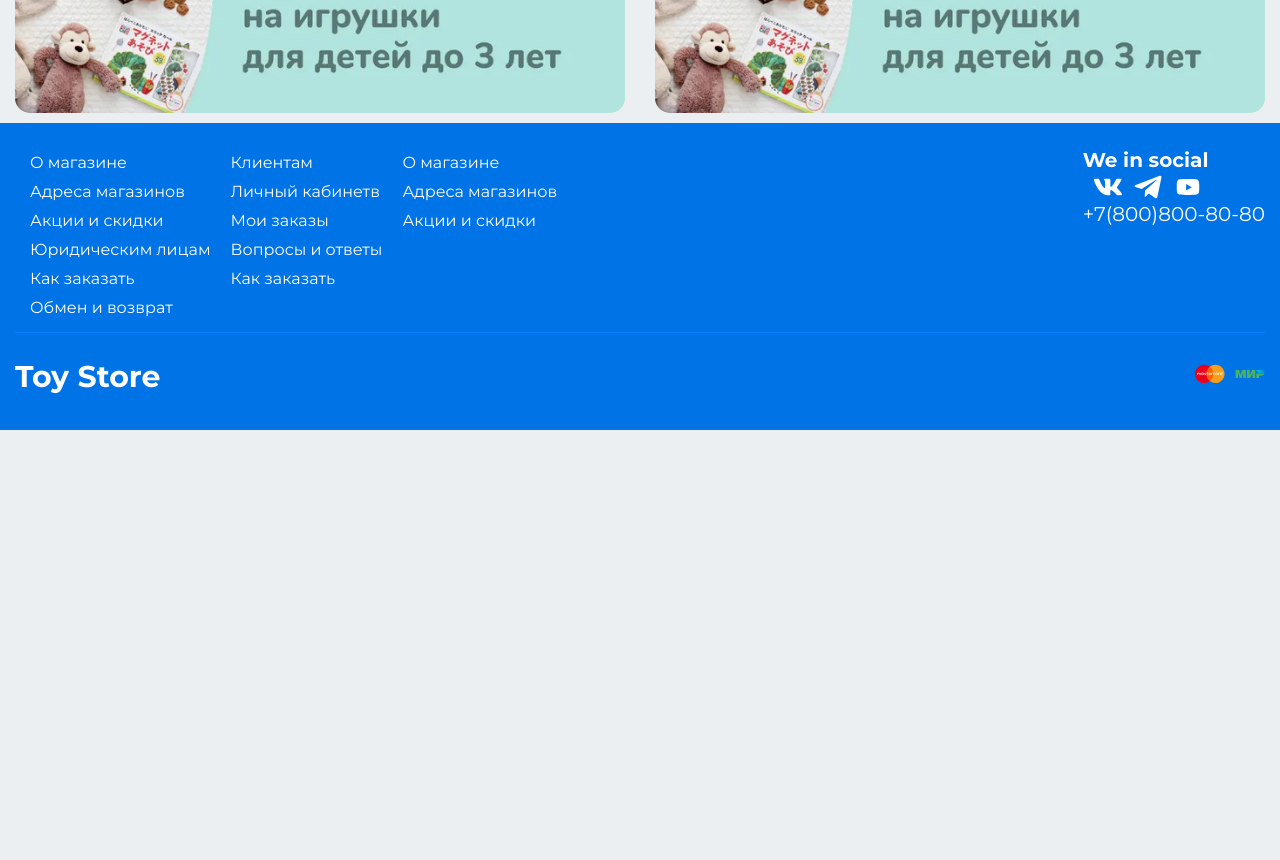
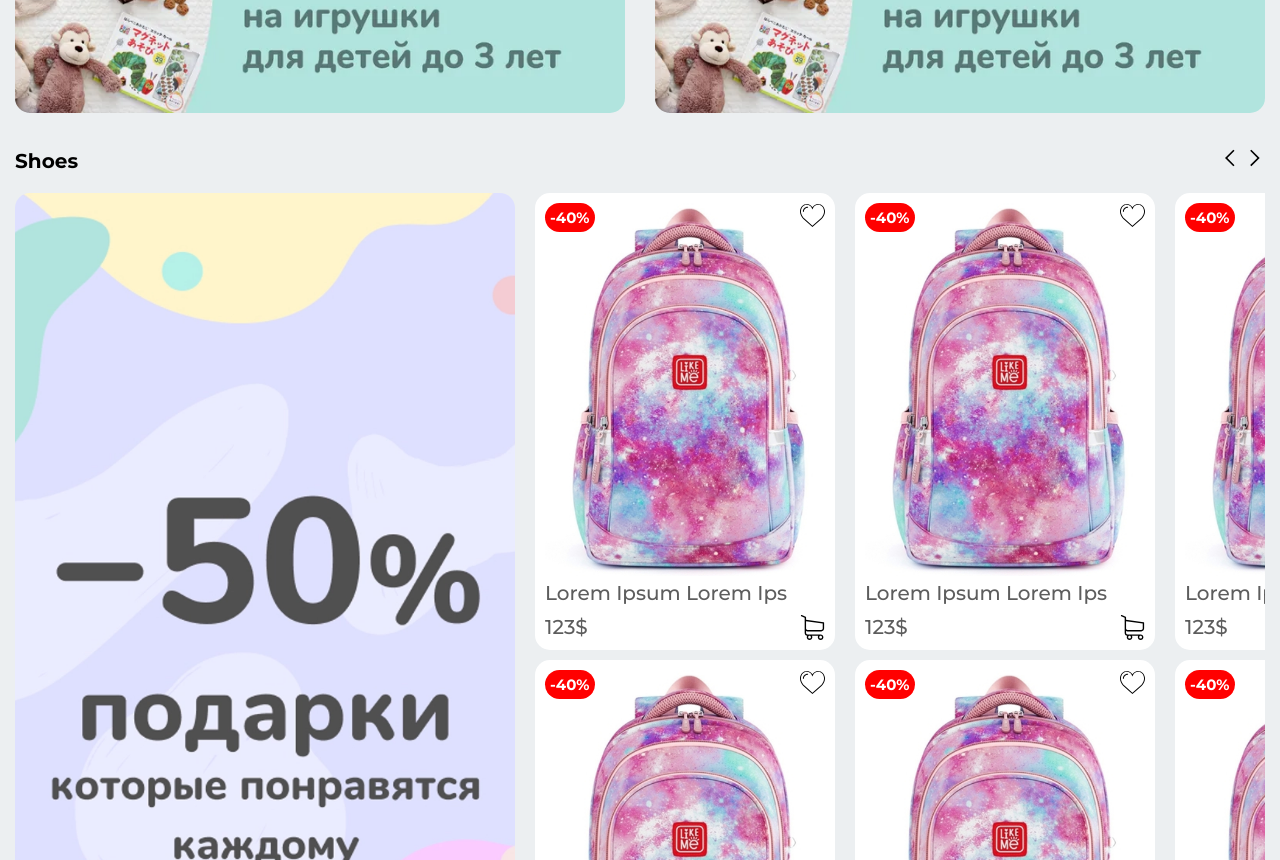
Before and after one commit to p0pl3/toy_store, a Vue app: page / in a window 1280 px wide. Shown: the part 1940-2800 px from the top of the page. Before the commit the page ends 2370 px from the top, so only its background shows below. Built offline with nearby package versions, Linux system fonts and the light colour scheme; what vue-overflow-scroll would draw is missing.

Commit message:
FEATURE: add special product section

```diff
--- a/src/components/ProductCard.vue
+++ b/src/components/ProductCard.vue
@@ -1,5 +1,5 @@
 <template>
-  <div v-for="i in (1,2,3,4,5,6,7,8)" :key="i" class="product">
+  <div class="product">
     <div class="product__image">
       <img src="@/assets/product_1.jpeg" style=" border-radius: 15px; width: 100%;">
     </div>
@@ -105,6 +105,13 @@ $base-grey: rgba(75, 75, 75, 0.9);
   }
 }
 
+@media (max-width: 1100px) {
+  .product {
+    max-width: 200px;
+    min-width: 200px;
+  }
+}
+
 @media (max-width: 600px) {
   .product {
     margin: 5px;
--- /dev/null
+++ b/src/components/SpecialBannerItem.vue
@@ -0,0 +1,38 @@
+<template>
+  <div class="special__banner__item">
+    <img src="@/assets/banner_2.jpeg" class="banner__image">
+  </div>
+</template>
+
+<script>
+export default {
+  name: "SpecialBannerItem"
+}
+</script>
+
+<style lang="scss" scoped>
+$base-background: #0073e6;
+$base-background-white: #0381ff;
+$base-grey: rgba(75, 75, 75, 0.9);
+
+.banner__image {
+  border-radius: 15px;
+  height: 920px;
+  width: 100%;
+
+  object-fit: cover;
+}
+.special__banner__item{
+  min-width:185px;
+}
+@media (max-width: 1100px) {
+  .banner__image {
+    height: 705px;
+  }
+}
+@media (max-width: 600px){
+  .banner__image {
+    height: 100%;
+  }
+}
+</style>
--- /dev/null
+++ b/src/components/SpecialProduct.vue
@@ -0,0 +1,126 @@
+<template>
+  <div class="special__product">
+    <div class="container">
+      <div class="special__product-title">
+        <h4>Shoes</h4>
+        <div class="special__product__slider-control">
+          <a @click="previousProductHorizontalSlider">
+            <img src="@/assets/arrow_back.svg" style="width: 20px; height: 20px">
+          </a>
+          <a @click="nextProductHorizontalSlider">
+            <img src="@/assets/arrow_forward.svg" style="width: 20px; height: 20px">
+          </a>
+        </div>
+      </div>
+      <div class="special__product-wrapper">
+        <div class="special__product-banner">
+          <SpecialBannerItem/>
+        </div>
+        <div class="special__product__list" ref="ProductListHorizontalSlider">
+          <SpecialBannerItem class="banner-hidden"/>
+          <ProductCard class="product__item-hidden" v-for="i in (1, 2, 3, 4, 5, 6)" :key="{i}"/>
+          <div class="product__item-slide" v-for="i in (1, 2, 3, 4, 5, 6)" :key="{i}">
+            <ProductCard/>
+            <ProductCard/>
+          </div>
+        </div>
+      </div>
+    </div>
+  </div>
+</template>
+
+
+<script>
+import ProductCard from "@/components/ProductCard";
+import SpecialBannerItem from "@/components/SpecialBannerItem";
+
+export default {
+  name: "SpecialProduct",
+  components: {ProductCard, SpecialBannerItem},
+  methods: {
+    nextProductHorizontalSlider: function () {
+      this.$refs.ProductListHorizontalSlider.scrollTo({
+        left: this.$refs.ProductListHorizontalSlider.scrollLeft + 100,
+        behavior: 'smooth'
+      })
+    },
+    previousProductHorizontalSlider: function () {
+      this.$refs.ProductListHorizontalSlider.scrollTo({
+        left: this.$refs.ProductListHorizontalSlider.scrollLeft - 100,
+        behavior: 'smooth'
+      })
+    },
+  },
+}
+</script>
+
+<style lang="scss" scoped>
+$base-background: #0073e6;
+$base-background-white: #0381ff;
+$base-grey: rgba(75, 75, 75, 0.9);
+
+.special__product {
+  margin-top: 15px;
+}
+
+.special__product-title {
+  margin-bottom: 10px;
+  display: flex;
+  justify-content: space-between;
+  align-items: center;
+
+  h4 {
+    margin: 0;
+  }
+}
+
+.special__product-wrapper {
+  display: flex;
+}
+
+.special__product-banner {
+  margin: 10px 10px 10px 0;
+  max-width: 60%;
+  min-width: 40%;
+}
+
+.special__product__list {
+  display: flex;
+  width: 100%;
+  overflow-x: scroll;
+  align-items: flex-start;
+
+  &::-webkit-scrollbar {
+    width: 0px;
+  }
+}
+
+.product:first-child {
+  margin-left: 10px;
+}
+
+.product__item-hidden {
+  display: none;
+}
+
+.banner-hidden {
+  display: none;
+}
+
+@media (max-width: 600px) {
+  .special__product-banner {
+    display: none;
+
+  }
+  .product__item-slide {
+    display: none;
+  }
+  .product__item-hidden {
+    display: flex;
+  }
+  .banner-hidden {
+    display: block;
+    margin-right: 5px;
+  }
+}
+</style>
--- a/src/views/HomeView.vue
+++ b/src/views/HomeView.vue
@@ -3,24 +3,22 @@
   <SliderSale/>
   <SliderProduct/>
   <InfoBanner/>
+  <SpecialProduct/>
 </template>
 <script>
 import UpButtonPage from "@/components/UpButtonPage";
 import SliderSale from "@/components/SliderSale";
 import SliderProduct from "@/components/SliderProduct";
 import InfoBanner from "@/components/InfoBanner";
+import SpecialProduct from "@/components/SpecialProduct";
 
 export default {
   name: 'HomeView',
-  components: {SliderProduct, SliderSale, UpButtonPage, InfoBanner},
+  components: {SliderProduct, SliderSale, UpButtonPage, InfoBanner, SpecialProduct},
   data() {
-    return {
-
-    }
+    return {}
   },
-  methods: {
-
-  },
+  methods: {},
   computed: {},
   mounted() {
 
```
Also changed, not shown: src/assets/banner_2.jpeg (added).
